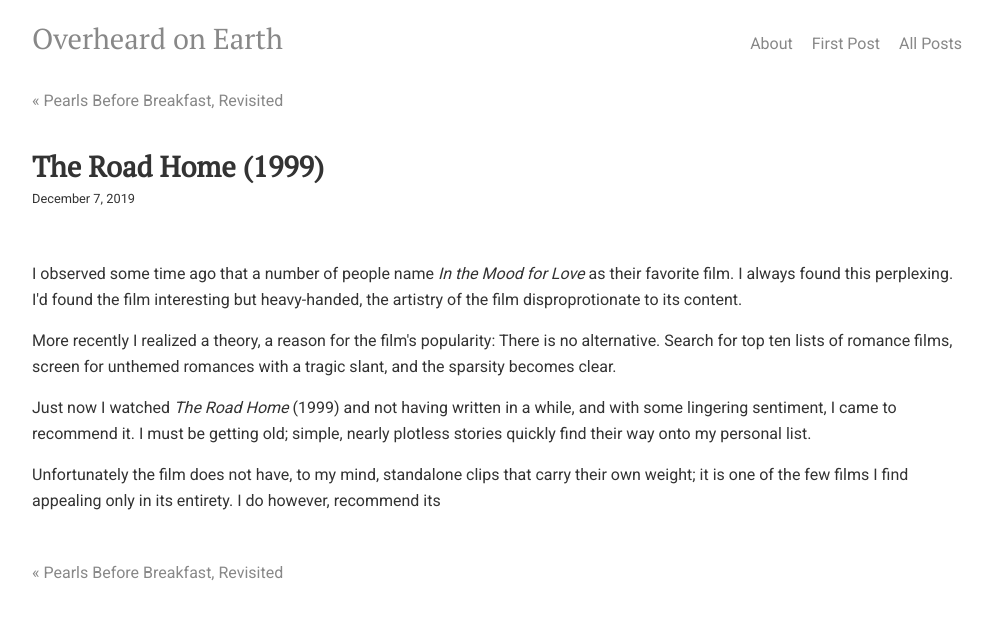
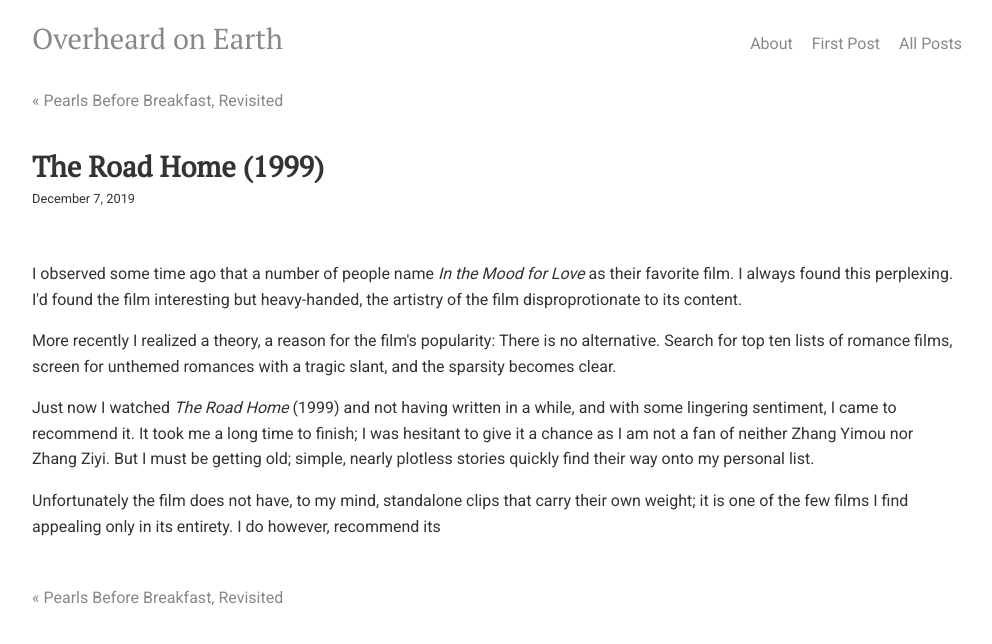
Before and after one commit to overheardonearth/overheardonearth.github.io, a Jekyll site: the page built from _posts/2019-12-07-the-road-home-1999.html, in a window 1280 px wide. Shown: the top 644 px of the page, without its empty margins (143-1135 px from the left). Built offline with Jekyll 4.4.1, drawn with Linux system fonts in a browser that asks for light colours; comment, search, counter and statistics services are not loaded.

Commit message:
Update 2019-12-07-the-road-home-1999.html

```diff
--- a/_posts/2019-12-07-the-road-home-1999.html
+++ b/_posts/2019-12-07-the-road-home-1999.html
@@ -11,7 +11,7 @@ I observed some time ago that a number of people name <i>In the Mood for Love</i
 More recently I realized a theory, a reason for the film's popularity: There is no alternative. Search for top ten lists of romance films, screen for unthemed romances with a tragic slant, and the sparsity becomes clear.
 
 <p>
-Just now I watched <i>The Road Home</i> (1999) and not having written in a while, and with some lingering sentiment, I came to recommend it. I must be getting old; simple, nearly plotless stories quickly find their way onto my personal list.
+Just now I watched <i>The Road Home</i> (1999) and not having written in a while, and with some lingering sentiment, I came to recommend it. It took me a long time to finish; I was hesitant to give it a chance as I am not a fan of neither Zhang Yimou nor Zhang Ziyi. But I must be getting old; simple, nearly plotless stories quickly find their way onto my personal list.
 
 <p>
 Unfortunately the film does not have, to my mind, standalone clips that carry their own weight; it is one of the few films I find appealing only in its entirety. I do however, recommend its <a href="https://www.youtube.com/watch?v=n0gP0mOoa60>soundtrack</a>.
```
